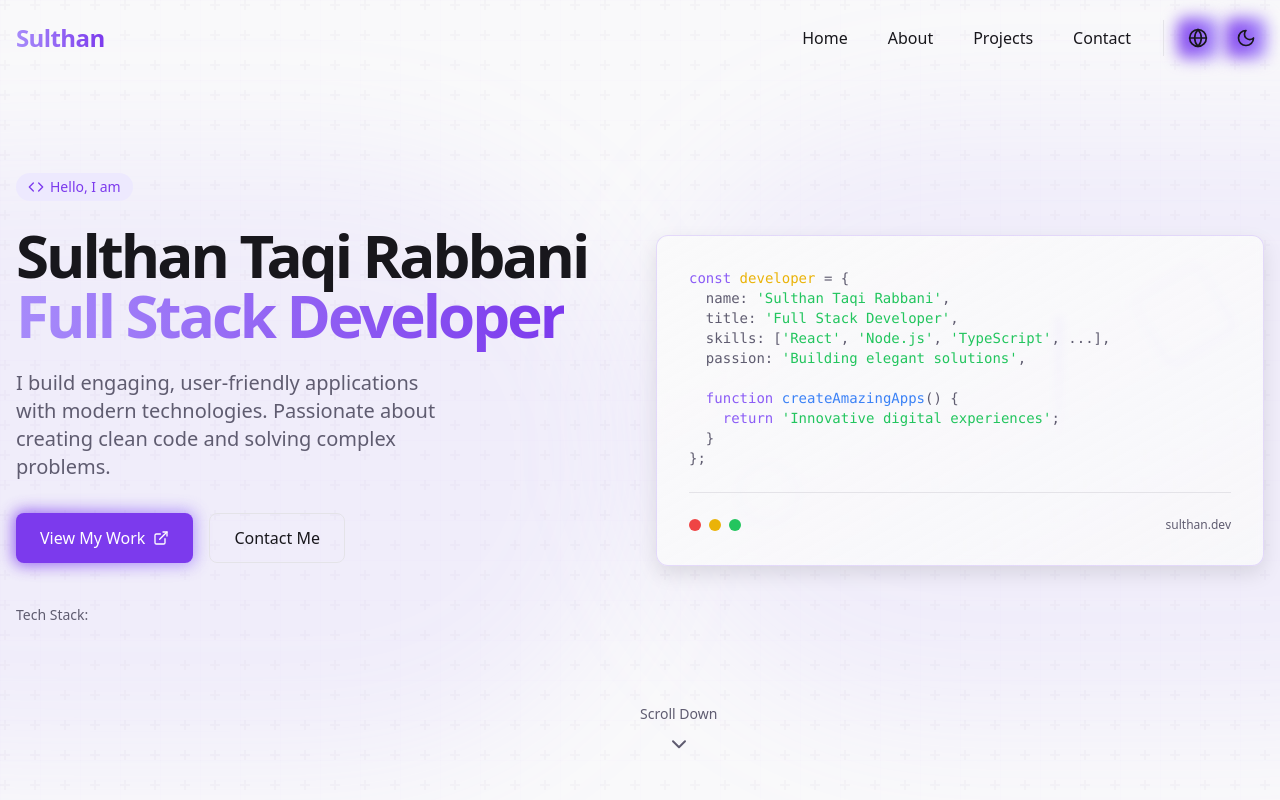
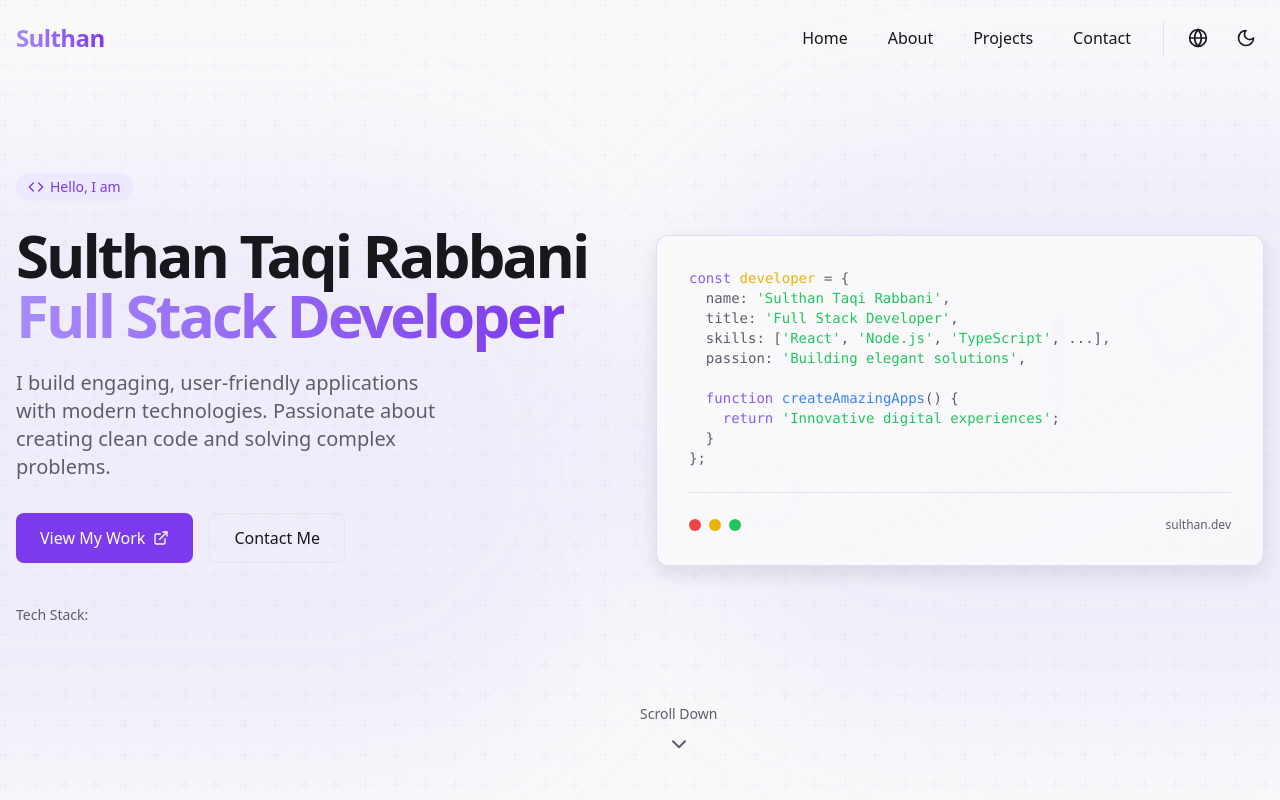
Before and after one commit to SulthanRabbani/rabbani-port, a React (Vite) app: page / in a window 1280 px wide. Shown: the top 800 px of the page. Built offline with nearby package versions, Linux system fonts and the light colour scheme.

Commit message:
Remove blinking button effect
Removes the blinking effect from the button.

```diff
--- a/src/components/Contact.tsx
+++ b/src/components/Contact.tsx
@@ -148,7 +148,7 @@ const Contact = () => {
                   <button
                     type="submit"
                     disabled={isSubmitting}
-                    className="w-full py-3 px-6 bg-purple-600 hover:bg-purple-700 text-white rounded-lg transition-colors duration-300 font-medium flex items-center justify-center glow-effect"
+                    className="w-full py-3 px-6 bg-purple-600 hover:bg-purple-700 text-white rounded-lg transition-colors duration-300 font-medium flex items-center justify-center"
                   >
                     {isSubmitting ? (
                       <svg className="animate-spin -ml-1 mr-2 h-4 w-4 text-white" xmlns="http://www.w3.org/2000/svg" fill="none" viewBox="0 0 24 24">
--- a/src/components/Hero.tsx
+++ b/src/components/Hero.tsx
@@ -54,7 +54,7 @@ const Hero = () => {
             <div className="flex flex-col sm:flex-row gap-4 pt-2">
               <a
                 href="#projects"
-                className="inline-flex items-center gap-2 px-6 py-3 bg-purple-600 hover:bg-purple-700 text-white rounded-lg transition-colors duration-300 font-medium glow-effect"
+                className="inline-flex items-center gap-2 px-6 py-3 bg-purple-600 hover:bg-purple-700 text-white rounded-lg transition-colors duration-300 font-medium"
               >
                 {t('hero.cta')}
                 <ExternalLink className="w-4 h-4" />
--- a/src/components/ui/button.tsx
+++ b/src/components/ui/button.tsx
@@ -1,3 +1,4 @@
+
 import * as React from "react"
 import { Slot } from "@radix-ui/react-slot"
 import { cva, type VariantProps } from "class-variance-authority"
--- a/src/index.css
+++ b/src/index.css
@@ -100,20 +100,6 @@
     box-shadow: 0 8px 20px rgba(0, 0, 0, 0.1);
   }
 
-  .glow-effect {
-    @apply relative;
-  }
-
-  .glow-effect::before {
-    content: '';
-    @apply absolute -inset-0.5 bg-gradient-to-r from-purple-600 to-purple-400 rounded-lg blur opacity-30 transition-all duration-1000 animate-pulse-slow;
-    z-index: -1;
-  }
-
-  .glow-effect:hover::before {
-    @apply opacity-80;
-  }
-
   .glassmorphism {
     @apply bg-background/60 backdrop-blur-lg border border-white/20 dark:border-white/10;
   }
```
